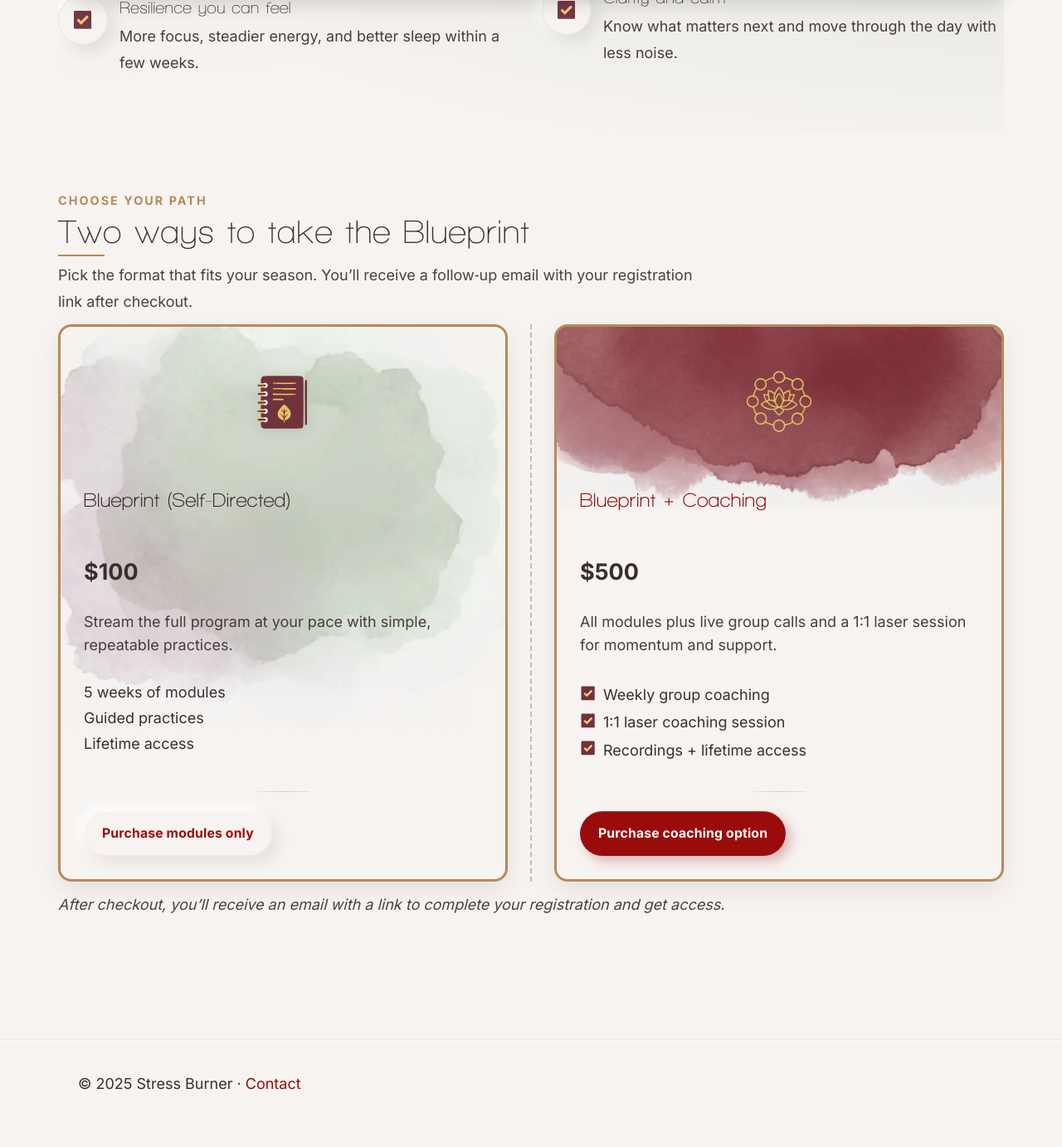
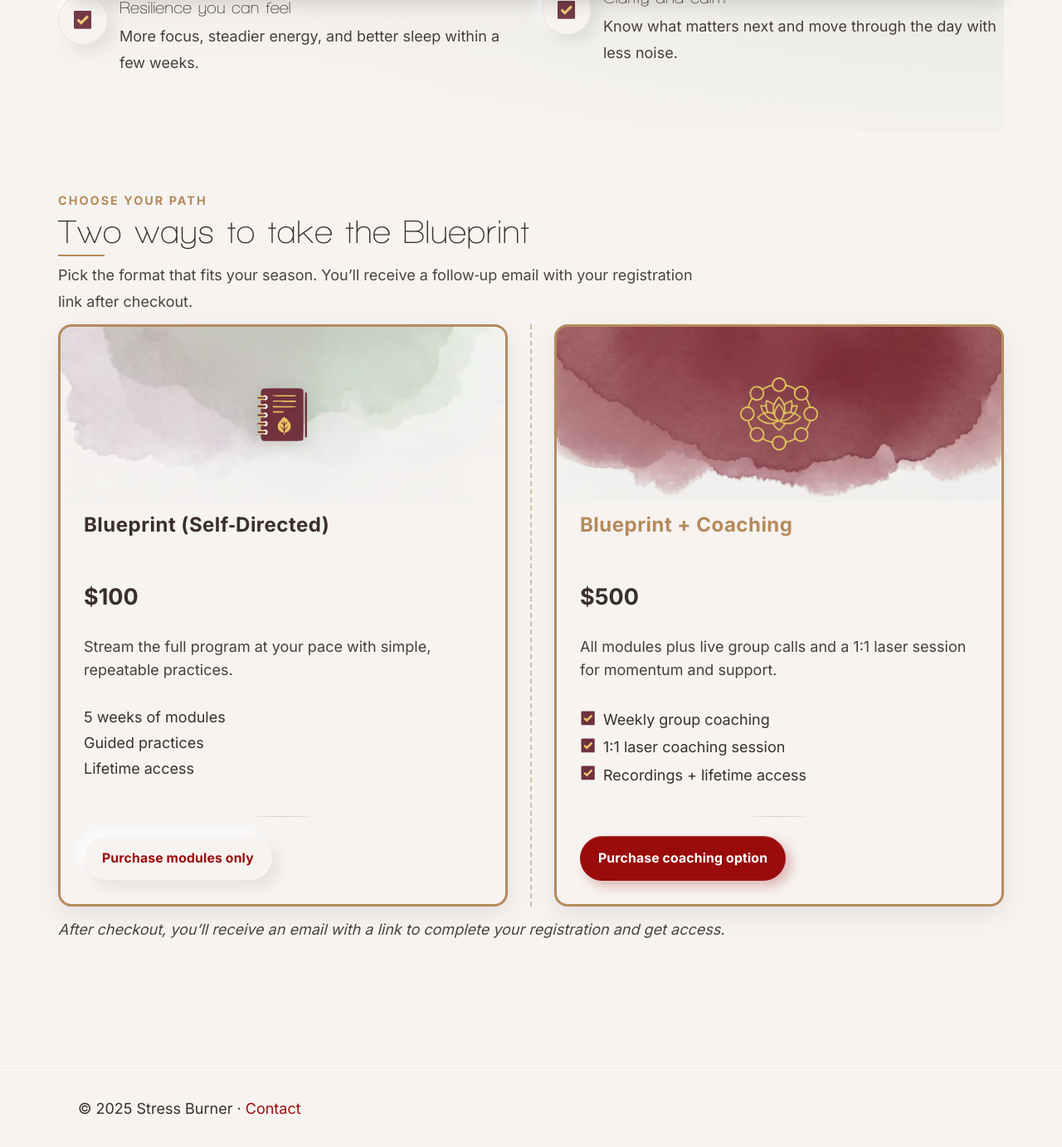
Before and after one commit to chriswakeley/test-blog, a Jekyll site: the page built from course.md, in a window 1280 px wide and 1400 px high, scrolled down 2318 px. Shown: the top 1383 px of the window at 83% size. Built offline with Jekyll 4.4.1, drawn with Linux system fonts in a browser that asks for light colours.

Commit message:
Refactor price card styles for improved layout and background positioning

```diff
--- a/assets/css/main.css
+++ b/assets/css/main.css
@@ -326,24 +326,24 @@ main{flex:1}
 .options-compare::before{content:"";position:absolute;top:0;bottom:0;left:50%;transform:translateX(-50%);border-left:2px dashed var(--sb-gold);opacity:.55;pointer-events:none}
 .overline-label{letter-spacing:.06em;text-transform:uppercase;color:var(--sb-gold);font-weight:700;font-size:.78rem;margin:0 0 10px 4px}
 .price-card{background:var(--sb-warm);border:3px solid var(--sb-gold);border-radius:16px;box-shadow:0 10px 30px rgba(0,0,0,.08);padding:0;display:flex;flex-direction:column;gap:12px;overflow:hidden;--pc-pad:28px;padding-bottom:var(--pc-pad)}
-.price-card .card-title{font-size:24px;line-height:1.2;margin:.2rem 0 .2rem;color:var(--sb-ink);font-weight:700}
+.price-card .card-title{font-size:24px;line-height:1.2;margin:.2rem 0 .2rem;color:var(--sb-ink);font-weight:700;font-family:Inter,system-ui,-apple-system,Segoe UI,Roboto,Ubuntu,"Helvetica Neue",Arial,sans-serif}
 .price-card .card-price{font-weight:800;font-size:1.5rem;margin:.2rem 0 .4rem}
 .price-card .card-blurb{opacity:.92;margin:.1rem 0 .6rem}
 .price-card .cta-row{justify-content:flex-start;margin-top:auto}
 /* Left card hero reserved area for emblem */
-.card-hero{position:relative;border-radius:0;overflow:hidden;min-height:180px;background:none}
+.card-hero{position:relative;border-radius:0;overflow:hidden;min-height:210px;background:none}
 .card-hero .hero-emblem{position:absolute;left:50%;top:50%;transform:translate(-50%, -50%);width:72px;height:auto;filter:drop-shadow(0 2px 10px rgba(0,0,0,.12))}
 /* Right card reserved area for coaching icon */
-.media-band{position:relative;border-radius:0;overflow:hidden;min-height:180px;background:none}
+.media-band{position:relative;border-radius:0;overflow:hidden;min-height:210px;background:none}
 /* Full-bleed media: images extend to the inner edge of the card border without covering it */
 .price-card .card-media{display:block;width:calc(100% + (2 * var(--pc-pad)));max-width:none;height:auto;margin-left:calc(-1 * var(--pc-pad));margin-right:calc(-1 * var(--pc-pad))}
-.media-band .media-center{position:absolute;left:50%;top:50%;transform:translate(-50%,-50%);width:80px;height:auto;filter:drop-shadow(0 2px 10px rgba(0,0,0,.12))}
+.media-band .media-center{position:absolute;left:50%;top:50%;transform:translate(-50%,-50%);width:96px;height:auto;filter:drop-shadow(0 2px 10px rgba(0,0,0,.12))}
 /* Card-specific watercolor backgrounds applied to the entire card */
 .price-card.modules{
   background-image:url('../images/greenwatercolorbanner.webp');
   background-repeat:no-repeat;
   background-size:100% auto; /* same width as card, height auto */
-  background-position:center -40%; /* move background up 40% */
+  background-position:center -200%; /* move background up 200% */
   background-origin:border-box;
 }
 .price-card.coaching{
@@ -366,7 +366,7 @@ main{flex:1}
 .price-card .features-check{ flex:1 1 auto; min-height:0 }
 /* Harmonize subsection heights for cross-card alignment */
 .price-card .card-title{ min-height: 2.4em }
-.price-card.coaching .card-title{ color: var(--sb-red) }
+.price-card.coaching .card-title{ color: var(--sb-gold) }
 .price-card .card-price{ min-height: 1.6em }
 .price-card .card-blurb{ line-height:1.6; min-height: 3.2em }
 /* Feature lists */
```
